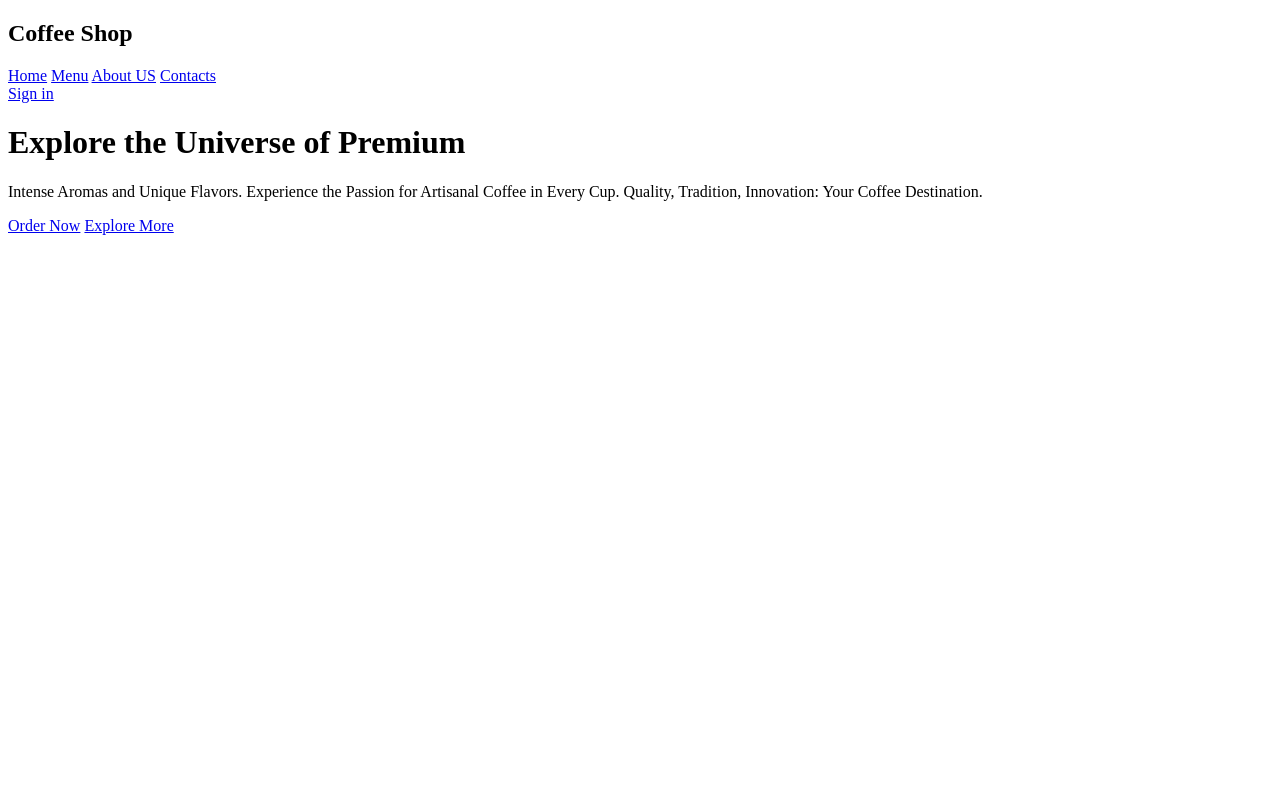
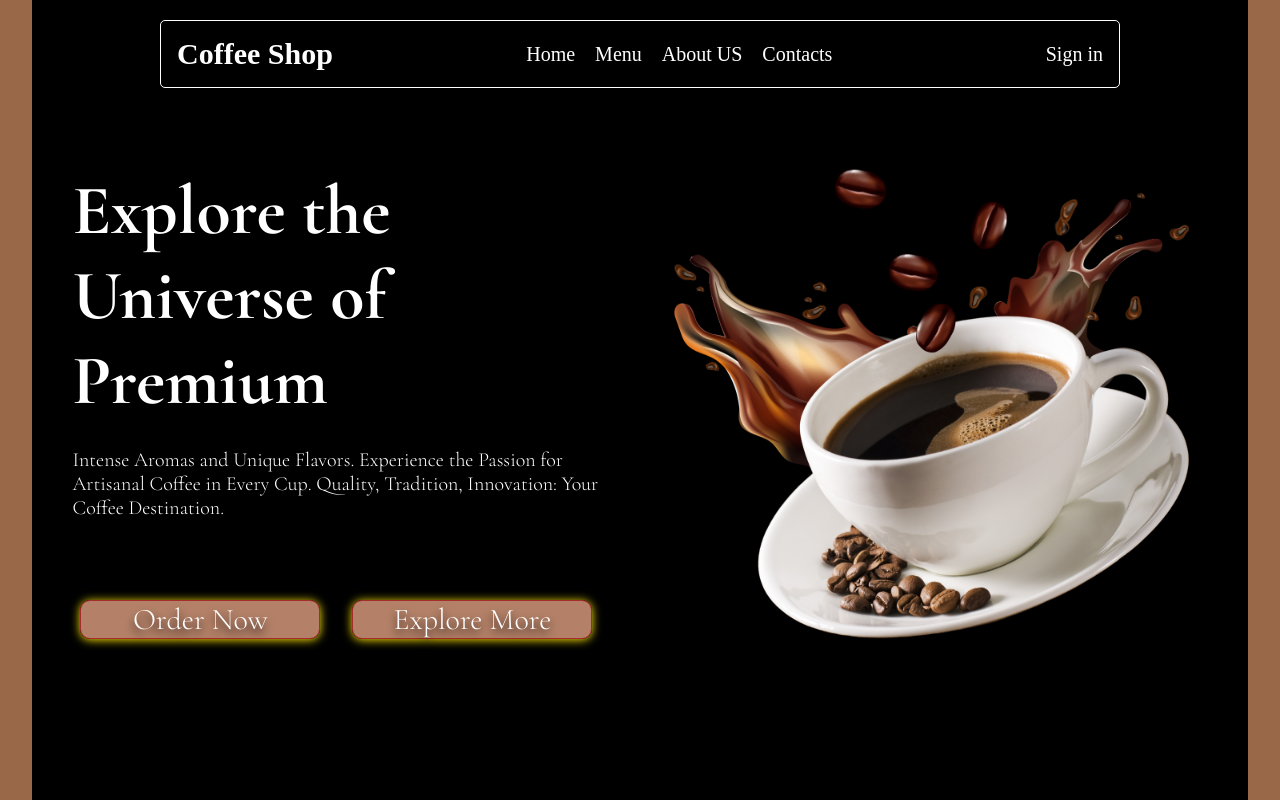
Before and after one commit to DavidGonzalezve/Landing-page-Coffee-Shop, a plain HTML site: page index.html in a window 1280 px wide. Drawn offline with nearby package versions, Linux system fonts and the light colour scheme; the site is published under a folder, as on GitHub Pages, so addresses that start at the root find nothing.

Commit message:
Update index.html

```diff
--- a/index.html
+++ b/index.html
@@ -9,7 +9,7 @@
 <link href="https://fonts.googleapis.com/css2?family=Cormorant+Garamond:ital,wght@0,300;0,400;0,500;0,600;0,700;1,300;1,400;1,500;1,600;1,700&family=DM+Serif+Display:ital@0;1&family=Old+Standard+TT:ital,wght@0,400;0,700;1,400&display=swap" rel="stylesheet">
 
 
-    <link rel="stylesheet" href="/css/style.css">
+    <link rel="stylesheet" href="./css/style.css">
 </head>
 
 <body>
@@ -52,7 +52,7 @@
 
                 </Div>
 
-                <img src="/background/cupcoffepng.png" alt="">
+                <img src="./background/cupcoffepng.png" alt="">
 
             </div>
 
```
